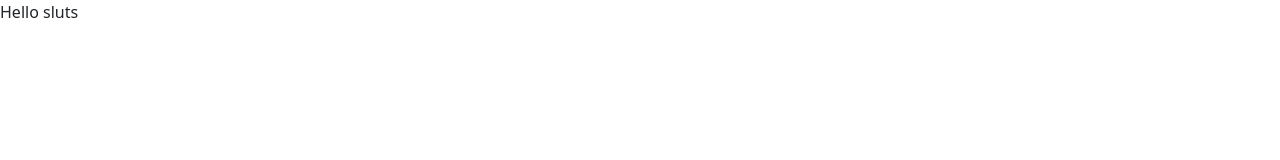
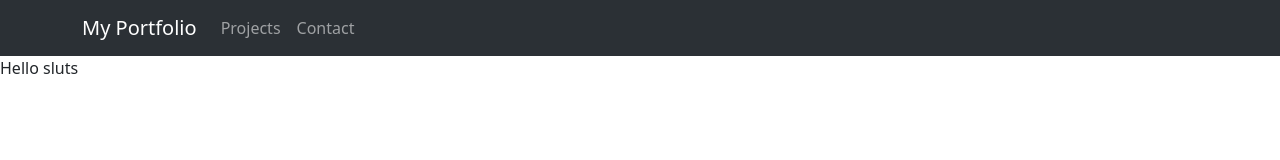
Before and after one commit to Ngaiti/Portfolio-Project-v2-Compulsory-Ngaiti, a plain HTML site: page index.html in a window 1280 px wide. Drawn offline with nearby package versions, Linux system fonts and the light colour scheme.

Commit message:
Added Navbar

```diff
--- a/index.html
+++ b/index.html
@@ -6,11 +6,34 @@
   <meta name="viewport" content="width=device-width">
   <title>[insert name] Portifolio</title>
   <link href="style.css" rel="stylesheet" type="text/css" />
-  <link href="https://cdn.jsdelivr.net/npm/bootstrap@5.3.0-alpha3/dist/css/bootstrap.min.css" rel="stylesheet" integrity="sha384-KK94CHFLLe+nY2dmCWGMq91rCGa5gtU4mk92HdvYe+M/SXH301p5ILy+dN9+nJOZ" crossorigin="anonymous">
-<script src="https://cdn.jsdelivr.net/npm/bootstrap@5.3.0-alpha3/dist/js/bootstrap.bundle.min.js" integrity="sha384-ENjdO4Dr2bkBIFxQpeoTz1HIcje39Wm4jDKdf19U8gI4ddQ3GYNS7NTKfAdVQSZe" crossorigin="anonymous"></script>
+  <link href="https://cdn.jsdelivr.net/npm/bootstrap@5.3.0-alpha3/dist/css/bootstrap.min.css" rel="stylesheet"
+    integrity="sha384-KK94CHFLLe+nY2dmCWGMq91rCGa5gtU4mk92HdvYe+M/SXH301p5ILy+dN9+nJOZ" crossorigin="anonymous">
+  <script src="https://cdn.jsdelivr.net/npm/bootstrap@5.3.0-alpha3/dist/js/bootstrap.bundle.min.js"
+    integrity="sha384-ENjdO4Dr2bkBIFxQpeoTz1HIcje39Wm4jDKdf19U8gI4ddQ3GYNS7NTKfAdVQSZe"
+    crossorigin="anonymous"></script>
 </head>
 
 <body>
+  <nav class="navbar navbar-expand-md bg-body-tertiary" data-bs-theme="dark">
+    <div class="container">
+      <a class="navbar-brand" href="#">My Portfolio</a>
+      <button class="navbar-toggler" type="button" data-bs-toggle="collapse" data-bs-target="#navbarNavAltMarkup"
+        aria-controls="navbarNavAltMarkup" aria-expanded="false" aria-label="Toggle navigation">
+        <span class="navbar-toggler-icon"></span>
+      </button>
+      <div class="collapse navbar-collapse" id="navbarNavAltMarkup">
+        <ul class="navbar-nav">
+          <li class="nav-item">
+            <a class="nav-link" href="#projects">Projects</a>
+          </li>
+          <li class="nav-item">
+            <a class="nav-link" href="#contacts">Contact</a>
+          </li>
+          <!-- <a class="nav-link disabled">Disabled</a> -->
+        </div>
+      </div>
+    </div>
+  </nav>
   Hello sluts
 </body>
 
```
